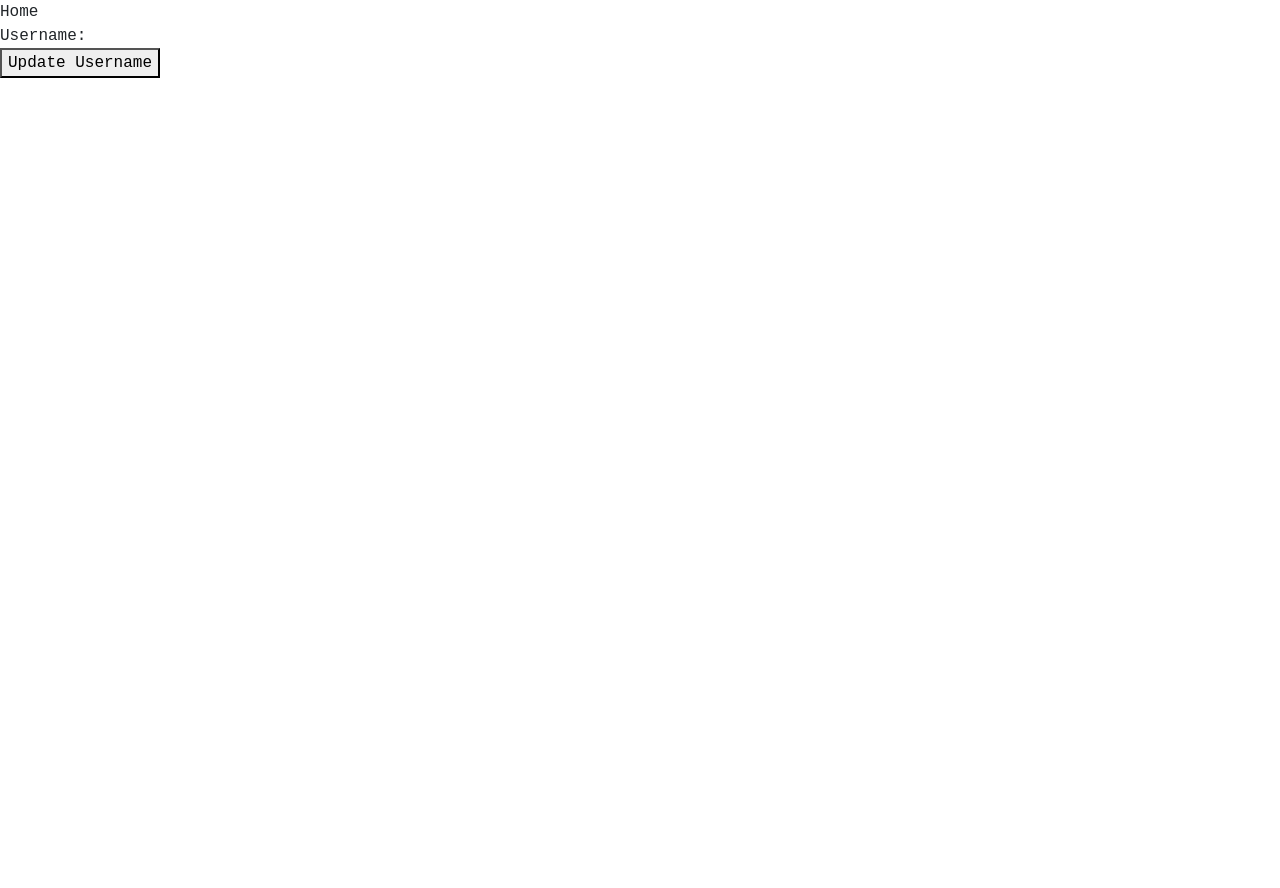
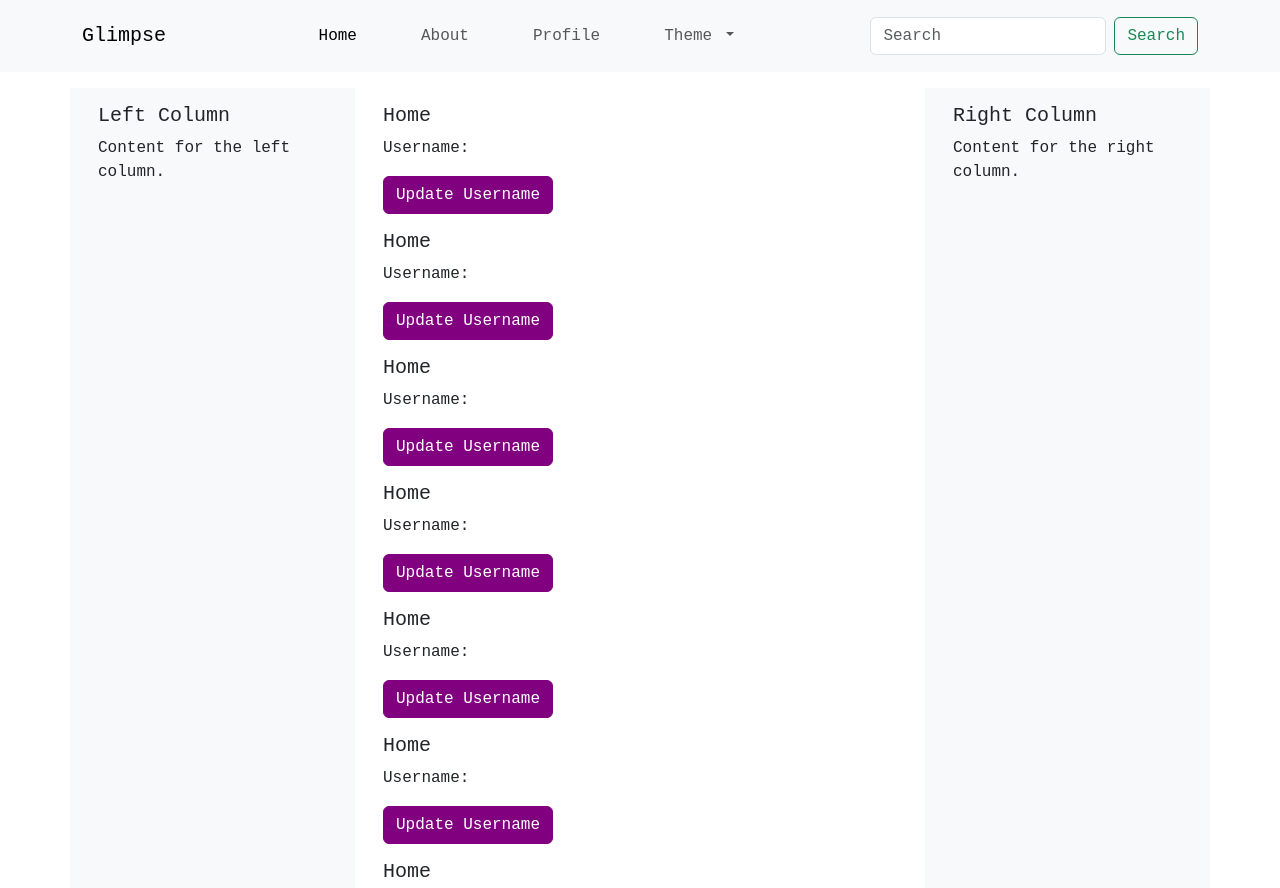
Before and after one commit to ralphmarondev/glimpse, a Vue app: page / in a window 1280 px wide. Before the commit the page ends 800 px from the top, so only its background shows below. Built offline with nearby package versions, Linux system fonts and the light colour scheme.

Commit message:
implemented initial HomeScreen ui

```diff
--- a/src/main.ts
+++ b/src/main.ts
@@ -4,6 +4,7 @@ import router from './router'
 import store from './store'
 
 import './assets/scss/app.scss'
+import 'bootstrap/dist/js/bootstrap.bundle.min.js'
 
 const app = createApp(App)
 app.use(store)
--- a/src/views/home/HomeScreen.vue
+++ b/src/views/home/HomeScreen.vue
@@ -10,7 +10,97 @@ const setUsername = () => {
 </script>
 
 <template>
-    <div>Home</div>
-    <div>Username: {{ username }}</div>
-    <button @click="setUsername">Update Username</button>
+    <div>
+        <nav class="navbar navbar-expand-lg navbar-light bg-light mb-3 top-0 sticky-top">
+            <div class="container py-2">
+                <a class="navbar-brand" href="#">Glimpse</a>
+                <button class="navbar-toggler" type="button" data-bs-toggle="collapse"
+                    data-bs-target="#navbarSupportedContent" aria-controls="navbarSupportedContent"
+                    aria-expanded="false" aria-label="Toggle navigation">
+                    <span class="navbar-toggler-icon"></span>
+                </button>
+                <div class="collapse navbar-collapse" id="navbarSupportedContent">
+                    <ul class="navbar-nav mx-auto mb-2 mb-lg-0 gap-5">
+                        <li class="nav-item">
+                            <a class="nav-link active" aria-current="page" href="#">Home</a>
+                        </li>
+                        <li class="nav-item">
+                            <a class="nav-link" href="#">About</a>
+                        </li>
+                        <li class="nav-item">
+                            <a class="nav-link" href="#">Profile</a>
+                        </li>
+                        <li class="nav-item dropdown">
+                            <a class="nav-link dropdown-toggle" href="#" id="navbarDropdown" role="button"
+                                data-bs-toggle="dropdown" aria-expanded="false">
+                                Theme
+                            </a>
+                            <ul class="dropdown-menu" aria-labelledby="navbarDropdown">
+                                <li><a class="dropdown-item" href="#">Purple [Default]</a></li>
+                                <li>
+                                    <hr class="dropdown-divider">
+                                </li>
+                                <li><a class="dropdown-item" href="#">Orange</a></li>
+                                <li><a class="dropdown-item" href="#">Violet</a></li>
+                            </ul>
+                        </li>
+                    </ul>
+                    <form class="d-flex">
+                        <input class="form-control me-2" type="search" placeholder="Search" aria-label="Search">
+                        <button class="btn btn-outline-success" type="submit">Search</button>
+                    </form>
+                </div>
+            </div>
+        </nav>
+
+        <!-- content -->
+        <div class="container">
+            <div class="row">
+                <!-- Left Column -->
+                <div class="col-lg-3 d-none d-lg-block bg-light scrollable-column">
+                    <div class="p-3">
+                        <h5>Left Column</h5>
+                        <p>Content for the left column.</p>
+                    </div>
+                </div>
+
+                <!-- Middle Column (Scrollable) -->
+                <div class="col-lg-6 col-md-12 bg-white scrollable-column">
+                    <div class="p-3">
+                        <div class="mb-3" v-for="i in 100">
+                            <h5>Home</h5>
+                            <div>Username: {{ username }}</div>
+                            <button class="btn btn-primary mt-3" @click="setUsername">Update Username</button>
+                        </div>
+                    </div>
+                </div>
+
+                <!-- Right Column -->
+                <div class="col-lg-3 d-none d-lg-block bg-light scrollable-column">
+                    <div class="p-3">
+                        <h5>Right Column</h5>
+                        <p>Content for the right column.</p>
+                    </div>
+                </div>
+            </div>
+        </div>
+    </div>
 </template>
+
+<style>
+.scrollable-column {
+    overflow-y: auto;
+    max-height: 100vh;
+
+    /* Hide scrollbar for Chrome, Safari and Opera */
+    ::-webkit-scrollbar {
+        display: none;
+    }
+
+    /* Hide scrollbar for IE, Edge and Firefox */
+    -ms-overflow-style: none;
+    /* IE and Edge */
+    scrollbar-width: none;
+    /* Firefox */
+}
+</style>
```
